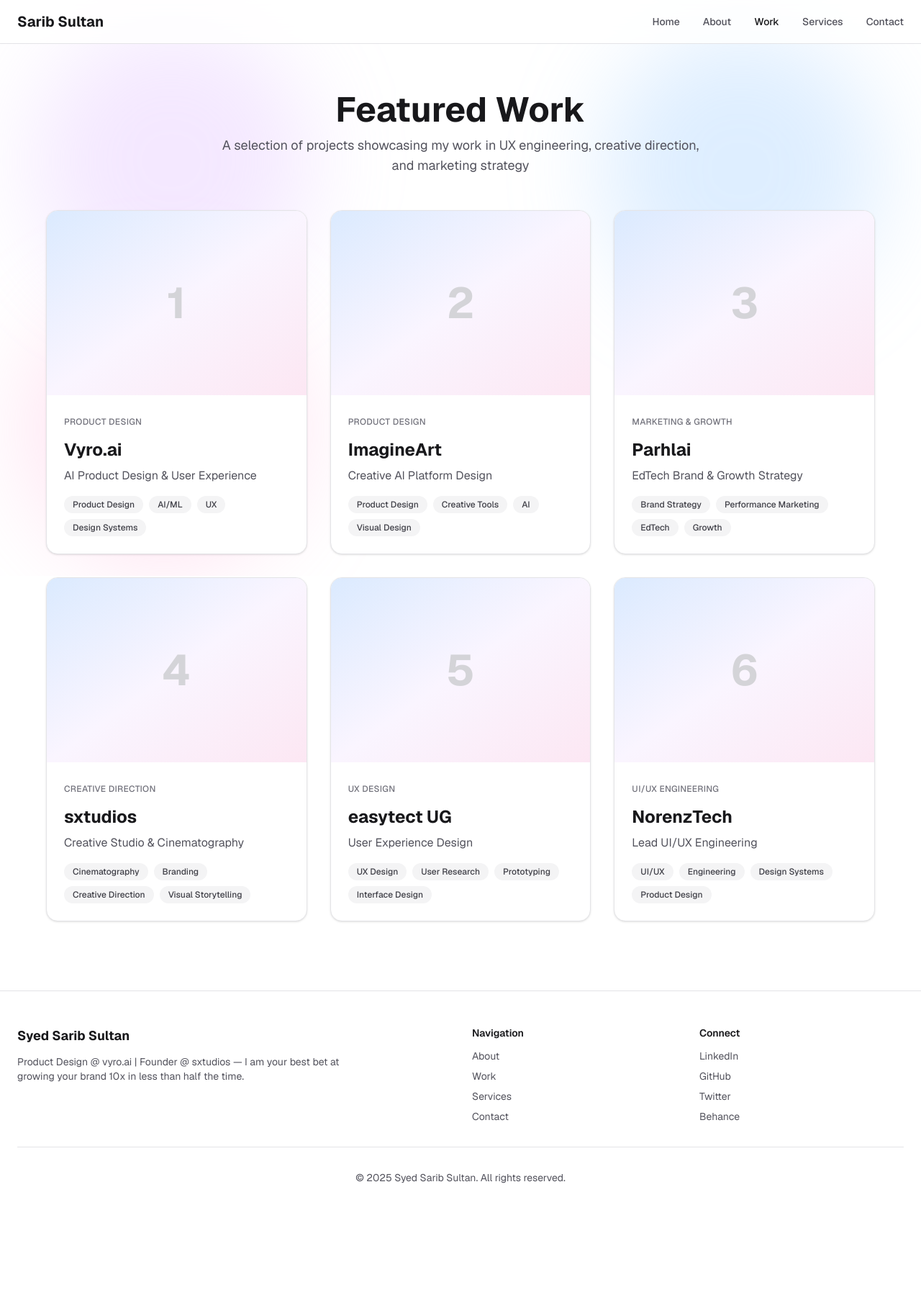
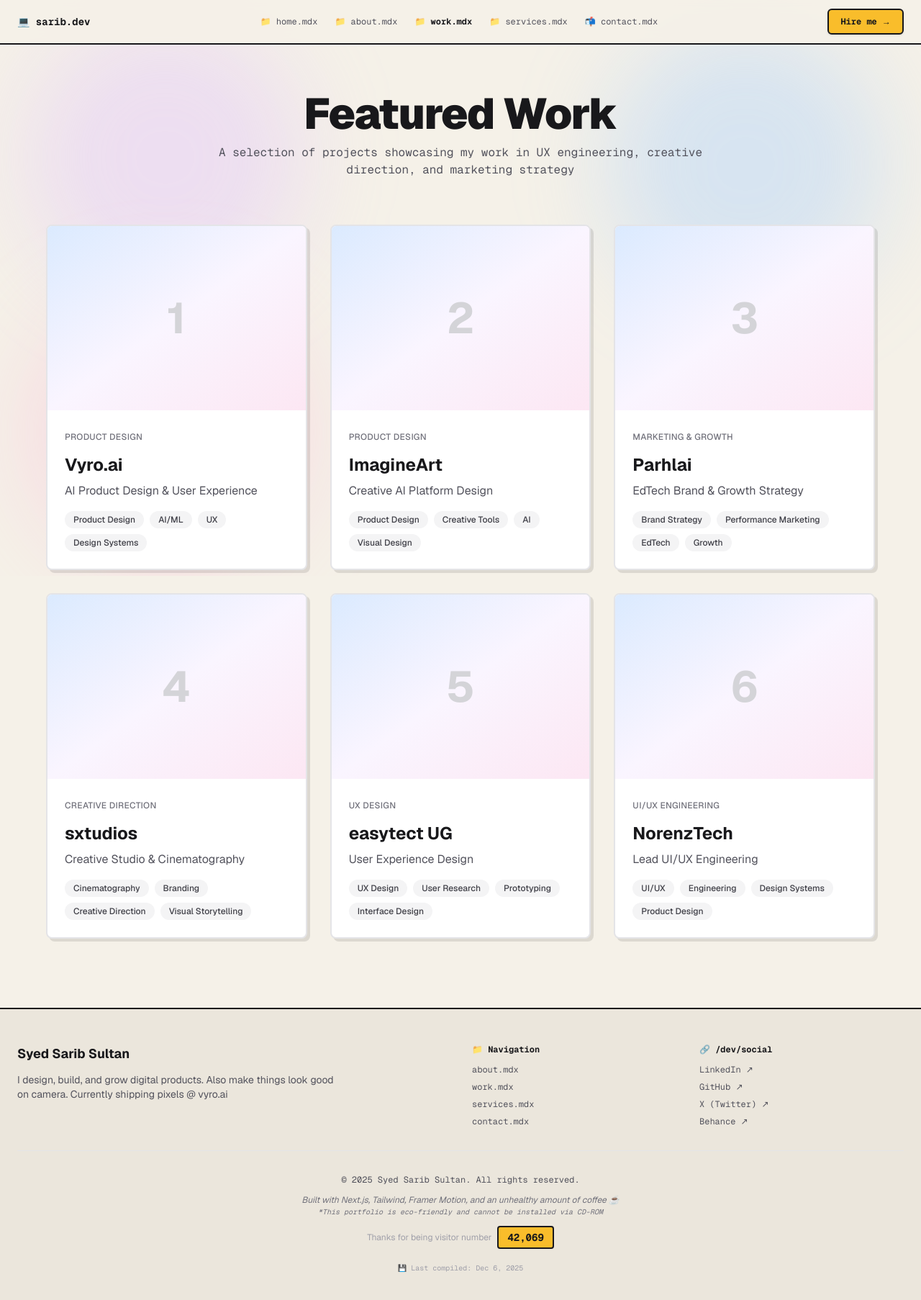
Before and after one commit to syedSaribsultan270/personal-portfolio, a Next.js app: page /work in a window 1280 px wide. Shown: the top 1806 px of the page at 72% size. Before the commit the page ends 1694 px from the top, so only its background shows below. Built offline with nearby package versions, Linux system fonts and the light colour scheme.

Commit message:
Update data.ts

```diff
--- a/app/globals.css
+++ b/app/globals.css
@@ -1,21 +1,32 @@
 @import "tailwindcss";
 
 :root {
-  --background: #ffffff;
-  --foreground: #171717;
+  --background: #F5F1E8;
+  --background-secondary: #EBE6DC;
+  --foreground: #1d1d1d;
+  --accent: #F9BD2B;
+  --accent-hover: #f5b01a;
+  --accent-blue: #1d4ed8;
+  --accent-red: #dc2626;
 }
 
 @theme inline {
   --color-background: var(--background);
+  --color-background-secondary: var(--background-secondary);
   --color-foreground: var(--foreground);
+  --color-accent: var(--accent);
+  --color-accent-hover: var(--accent-hover);
   --font-sans: var(--font-geist-sans);
   --font-mono: var(--font-geist-mono);
 }
 
 @media (prefers-color-scheme: dark) {
   :root {
-    --background: #0a0a0a;
+    --background: #1a1a1a;
+    --background-secondary: #252525;
     --foreground: #ededed;
+    --accent: #F9BD2B;
+    --accent-hover: #ffca3a;
   }
 }
 
@@ -28,6 +39,17 @@
   color: var(--foreground);
   font-family: var(--font-geist-sans), system-ui, -apple-system, sans-serif;
   overflow-x: hidden;
+}
+
+/* PostHog-inspired retro aesthetic */
+.retro-border {
+  border: 2px solid #000;
+  box-shadow: 4px 4px 0 rgba(0, 0, 0, 0.1);
+}
+
+.retro-border:hover {
+  box-shadow: 6px 6px 0 rgba(0, 0, 0, 0.15);
+  transform: translate(-2px, -2px);
 }
 
 /* Custom scrollbar */
@@ -57,8 +79,29 @@
 /* Smooth transitions */
 @media (prefers-reduced-motion: no-preference) {
   * {
-    transition-property: color, background-color, border-color;
+    transition-property: color, background-color, border-color, transform;
     transition-timing-function: cubic-bezier(0.4, 0, 0.2, 1);
     transition-duration: 150ms;
   }
 }
+
+/* PostHog-inspired utilities */
+.text-accent {
+  color: var(--accent);
+}
+
+.bg-accent {
+  background-color: var(--accent);
+}
+
+.border-accent {
+  border-color: var(--accent);
+}
+
+.hover-lift {
+  transition: transform 0.2s ease-in-out;
+}
+
+.hover-lift:hover {
+  transform: translateY(-4px);
+}
--- a/app/layout.tsx
+++ b/app/layout.tsx
@@ -34,7 +34,7 @@
   return (
     <html lang="en" className="scroll-smooth">
       <body
-        className={`${geistSans.variable} ${geistMono.variable} antialiased bg-white dark:bg-zinc-950 text-zinc-900 dark:text-zinc-100`}
+        className={`${geistSans.variable} ${geistMono.variable} antialiased bg-[#F5F1E8] dark:bg-[#1a1a1a] text-[#1d1d1d] dark:text-zinc-100`}
       >
         <Navbar />
         <main>{children}</main>
--- a/components/sections/Footer.tsx
+++ b/components/sections/Footer.tsx
@@ -5,7 +5,7 @@
   const currentYear = new Date().getFullYear()
 
   return (
-    <footer className="border-t border-zinc-200 dark:border-zinc-800 bg-white dark:bg-zinc-950">
+    <footer className="border-t-2 border-zinc-900 dark:border-zinc-700 bg-[#EBE6DC] dark:bg-[#252525]">
       <div className="max-w-7xl mx-auto px-6 py-12">
         <div className="grid grid-cols-1 md:grid-cols-4 gap-8 mb-8">
           <div className="md:col-span-2">
@@ -18,32 +18,45 @@
           </div>
 
           <div>
-            <h4 className="text-sm font-semibold mb-3 text-zinc-900 dark:text-zinc-100">
-              Navigation
+            <h4 className="font-mono text-xs font-bold mb-3 text-zinc-900 dark:text-zinc-100">
+              📁 Navigation
             </h4>
-            <ul className="space-y-2 text-sm text-zinc-600 dark:text-zinc-400">
-              <li><Link href="/about" className="hover:text-zinc-900 dark:hover:text-zinc-100 transition-colors">About</Link></li>
-              <li><Link href="/work" className="hover:text-zinc-900 dark:hover:text-zinc-100 transition-colors">Work</Link></li>
-              <li><Link href="/services" className="hover:text-zinc-900 dark:hover:text-zinc-100 transition-colors">Services</Link></li>
-              <li><Link href="/contact" className="hover:text-zinc-900 dark:hover:text-zinc-100 transition-colors">Contact</Link></li>
+            <ul className="space-y-2 font-mono text-xs text-zinc-600 dark:text-zinc-400">
+              <li><Link href="/about" className="hover:text-zinc-900 dark:hover:text-zinc-100 transition-colors">about.mdx</Link></li>
+              <li><Link href="/work" className="hover:text-zinc-900 dark:hover:text-zinc-100 transition-colors">work.mdx</Link></li>
+              <li><Link href="/services" className="hover:text-zinc-900 dark:hover:text-zinc-100 transition-colors">services.mdx</Link></li>
+              <li><Link href="/contact" className="hover:text-zinc-900 dark:hover:text-zinc-100 transition-colors">contact.mdx</Link></li>
             </ul>
           </div>
 
           <div>
-            <h4 className="text-sm font-semibold mb-3 text-zinc-900 dark:text-zinc-100">
-              Connect
+            <h4 className="font-mono text-xs font-bold mb-3 text-zinc-900 dark:text-zinc-100">
+              🔗 /dev/social
             </h4>
-            <ul className="space-y-2 text-sm text-zinc-600 dark:text-zinc-400">
-              <li><a href={personalInfo.social.linkedin} target="_blank" rel="noopener noreferrer" className="hover:text-zinc-900 dark:hover:text-zinc-100 transition-colors">LinkedIn</a></li>
-              <li><a href={personalInfo.social.github} target="_blank" rel="noopener noreferrer" className="hover:text-zinc-900 dark:hover:text-zinc-100 transition-colors">GitHub</a></li>
-              <li><a href={personalInfo.social.twitter} target="_blank" rel="noopener noreferrer" className="hover:text-zinc-900 dark:hover:text-zinc-100 transition-colors">Twitter</a></li>
-              <li><a href={personalInfo.social.behance} target="_blank" rel="noopener noreferrer" className="hover:text-zinc-900 dark:hover:text-zinc-100 transition-colors">Behance</a></li>
+            <ul className="space-y-2 font-mono text-xs text-zinc-600 dark:text-zinc-400">
+              <li><a href={personalInfo.social.linkedin} target="_blank" rel="noopener noreferrer" className="hover:text-zinc-900 dark:hover:text-zinc-100 transition-colors">LinkedIn ↗</a></li>
+              <li><a href={personalInfo.social.github} target="_blank" rel="noopener noreferrer" className="hover:text-zinc-900 dark:hover:text-zinc-100 transition-colors">GitHub ↗</a></li>
+              <li><a href={personalInfo.social.twitter} target="_blank" rel="noopener noreferrer" className="hover:text-zinc-900 dark:hover:text-zinc-100 transition-colors">X (Twitter) ↗</a></li>
+              <li><a href={personalInfo.social.behance} target="_blank" rel="noopener noreferrer" className="hover:text-zinc-900 dark:hover:text-zinc-100 transition-colors">Behance ↗</a></li>
             </ul>
           </div>
         </div>
 
-        <div className="pt-8 border-t border-zinc-200 dark:border-zinc-800 text-center text-sm text-zinc-600 dark:text-zinc-400">
-          <p>© {currentYear} {personalInfo.name}. All rights reserved.</p>
+        <div className="pt-8 border-t border-zinc-200 dark:border-zinc-800">
+          <div className="text-center text-sm text-zinc-600 dark:text-zinc-400 space-y-3">
+            <p className="font-mono text-xs">© {currentYear} {personalInfo.name}. All rights reserved.</p>
+            <p className="text-xs italic text-zinc-500 dark:text-zinc-500">
+              Built with Next.js, Tailwind, Framer Motion, and an unhealthy amount of coffee ☕<br/>
+              <span className="font-mono text-[10px]">*This portfolio is eco-friendly and cannot be installed via CD-ROM</span>
+            </p>
+            <div className="flex items-center justify-center gap-2 text-xs">
+              <span className="text-zinc-400 dark:text-zinc-600">Thanks for being visitor number</span>
+              <span className="font-mono bg-[#F9BD2B] text-zinc-900 px-3 py-1 rounded font-bold border-2 border-zinc-900 text-sm">42,069</span>
+            </div>
+            <p className="font-mono text-[10px] text-zinc-400 dark:text-zinc-600 pt-2">
+              💾 Last compiled: {new Date().toLocaleDateString('en-US', { month: 'short', day: 'numeric', year: 'numeric' })}
+            </p>
+          </div>
         </div>
       </div>
     </footer>
--- a/components/sections/Hero.tsx
+++ b/components/sections/Hero.tsx
@@ -8,7 +8,14 @@
 
 export function Hero() {
   return (
-    <section className="min-h-screen flex items-center justify-center px-6 pt-20 pb-12">
+    <section className="min-h-screen flex items-center justify-center px-6 pt-20 pb-12 relative">
+      <div className="absolute top-24 left-8 font-mono text-xs text-zinc-400 hidden lg:block">
+        <div className="space-y-1">
+          <div>💾 portfolio.exe</div>
+          <div>📊 Loading assets...</div>
+          <div className="text-green-600">✓ System ready</div>
+        </div>
+      </div>
       <div className="max-w-5xl w-full">
         <motion.div
           initial={{ opacity: 0, y: 20 }}
@@ -22,33 +29,42 @@
             transition={{ delay: 0.2, type: "spring", stiffness: 200 }}
             className="inline-block mb-6"
           >
-            <Image
-              src="/profile.jpg"
-              alt={personalInfo.name}
-              width={128}
-              height={128}
-              className="rounded-full shadow-lg object-cover"
-              priority
-            />
+            <div className="relative">
+              <Image
+                src="/profile.jpg"
+                alt={personalInfo.name}
+                width={140}
+                height={140}
+                className="rounded-xl border-4 border-zinc-900 shadow-[8px_8px_0_rgba(0,0,0,0.1)] object-cover"
+                priority
+              />
+              <div className="absolute -bottom-2 -right-2 bg-[#F9BD2B] border-2 border-zinc-900 px-2 py-1 text-xs font-mono font-bold rounded transform rotate-3">
+                ONLINE
+              </div>
+            </div>
           </motion.div>
 
           <motion.h1
             initial={{ opacity: 0, y: 20 }}
             animate={{ opacity: 1, y: 0 }}
             transition={{ delay: 0.3, duration: 0.5 }}
-            className="text-5xl md:text-7xl lg:text-8xl font-bold text-zinc-900 dark:text-zinc-100 tracking-tight"
+            className="text-6xl md:text-8xl lg:text-9xl font-black text-zinc-900 dark:text-zinc-100 tracking-tighter leading-none"
           >
             {personalInfo.name}
           </motion.h1>
 
-          <motion.p
+          <motion.div
             initial={{ opacity: 0, y: 20 }}
             animate={{ opacity: 1, y: 0 }}
             transition={{ delay: 0.4, duration: 0.5 }}
-            className="text-xl md:text-2xl text-zinc-600 dark:text-zinc-400 font-medium"
+            className="text-xl md:text-3xl font-bold"
           >
-            UX Engineer • Creative Director • Head of Marketing
-          </motion.p>
+            <span className="text-zinc-900 dark:text-zinc-100">UX Engineer</span>
+            <span className="text-zinc-400 dark:text-zinc-600 mx-2">•</span>
+            <span className="text-zinc-900 dark:text-zinc-100">Creative Director</span>
+            <span className="text-zinc-400 dark:text-zinc-600 mx-2">•</span>
+            <span className="bg-gradient-to-r from-yellow-400 to-orange-500 bg-clip-text text-transparent">Head of Marketing</span>
+          </motion.div>
 
           <motion.p
             initial={{ opacity: 0, y: 20 }}
@@ -65,12 +81,29 @@
             transition={{ delay: 0.6, duration: 0.5 }}
             className="flex flex-col sm:flex-row gap-4 justify-center pt-4"
           >
-            <Button asChild size="lg" className="hover:scale-105 transition-transform">
-              <Link href="/work">View My Work</Link>
+            <Button asChild size="lg" className="bg-[#F9BD2B] hover:bg-[#f5b01a] text-zinc-900 font-bold hover:scale-105 transition-all shadow-lg hover:shadow-xl">
+              <Link href="/work">👀 View My Work</Link>
             </Button>
-            <Button asChild size="lg" variant="outline" className="hover:scale-105 transition-transform">
-              <Link href="/contact">Contact Me</Link>
+            <Button asChild size="lg" variant="outline" className="border-2 border-zinc-900 dark:border-zinc-100 hover:scale-105 transition-all hover:bg-zinc-900 hover:text-white dark:hover:bg-zinc-100 dark:hover:text-zinc-900">
+              <Link href="/contact">💬 Let's Talk</Link>
             </Button>
+          </motion.div>
+
+          {/* PostHog-style tech stack */}
+          <motion.div
+            initial={{ opacity: 0 }}
+            animate={{ opacity: 1 }}
+            transition={{ delay: 0.8, duration: 0.5 }}
+            className="pt-12 mt-12 border-t-2 border-zinc-300 dark:border-zinc-700"
+          >
+            <p className="font-mono text-xs text-zinc-500 dark:text-zinc-500 mb-4">$ cat tech-stack.txt</p>
+            <div className="flex flex-wrap justify-center gap-3 max-w-2xl mx-auto">
+              {['Next.js', 'React', 'TypeScript', 'Figma', 'Tailwind', 'Framer'].map((tech) => (
+                <span key={tech} className="font-mono text-xs px-3 py-1.5 bg-white dark:bg-zinc-800 border-2 border-zinc-900 dark:border-zinc-700 rounded hover:translate-x-[-2px] hover:translate-y-[-2px] hover:shadow-[4px_4px_0_rgba(0,0,0,0.1)] transition-all">
+                  {tech}
+                </span>
+              ))}
+            </div>
           </motion.div>
         </motion.div>
       </div>
--- a/components/sections/Navbar.tsx
+++ b/components/sections/Navbar.tsx
@@ -6,11 +6,11 @@
 import { cn } from "@/lib/utils"
 
 const navItems = [
-  { name: "Home", path: "/" },
-  { name: "About", path: "/about" },
-  { name: "Work", path: "/work" },
-  { name: "Services", path: "/services" },
-  { name: "Contact", path: "/contact" },
+  { name: "📁 home.mdx", path: "/", icon: "📁" },
+  { name: "📁 about.mdx", path: "/about", icon: "📁" },
+  { name: "📁 work.mdx", path: "/work", icon: "📁" },
+  { name: "📁 services.mdx", path: "/services", icon: "📁" },
+  { name: "📬 contact.mdx", path: "/contact", icon: "📬" },
 ]
 
 export function Navbar() {
@@ -20,30 +20,37 @@
     <motion.nav
       initial={{ y: -100 }}
       animate={{ y: 0 }}
-      className="fixed top-0 left-0 right-0 z-50 bg-white/80 backdrop-blur-md border-b border-zinc-200 dark:bg-zinc-950/80 dark:border-zinc-800"
+      className="fixed top-0 left-0 right-0 z-50 bg-[#F5F1E8]/95 backdrop-blur-sm border-b-2 border-zinc-900 dark:bg-[#1a1a1a]/95 dark:border-zinc-700"
     >
-      <div className="max-w-7xl mx-auto px-6 py-4">
+      <div className="max-w-7xl mx-auto px-6 py-3">
         <div className="flex items-center justify-between">
-          <Link href="/" className="text-xl font-bold text-zinc-900 dark:text-zinc-100">
-            Sarib Sultan
+          <Link href="/" className="font-mono text-sm font-bold text-zinc-900 dark:text-zinc-100 hover:text-[#F9BD2B] transition-colors">
+            💻 sarib.dev
           </Link>
 
-          <div className="hidden md:flex items-center gap-8">
+          <div className="hidden md:flex items-center gap-6">
             {navItems.map((item) => (
               <Link
                 key={item.path}
                 href={item.path}
                 className={cn(
-                  "text-sm font-medium transition-colors hover:text-zinc-900 dark:hover:text-zinc-100",
+                  "font-mono text-xs transition-all hover:scale-105",
                   pathname === item.path
-                    ? "text-zinc-900 dark:text-zinc-100"
-                    : "text-zinc-600 dark:text-zinc-400"
+                    ? "text-zinc-900 dark:text-zinc-100 font-bold"
+                    : "text-zinc-600 dark:text-zinc-400 hover:text-zinc-900 dark:hover:text-zinc-100"
                 )}
               >
                 {item.name}
               </Link>
             ))}
           </div>
+
+          <Link
+            href="/contact"
+            className="hidden md:block px-4 py-2 bg-[#F9BD2B] hover:bg-[#f5b01a] text-zinc-900 font-mono text-xs font-bold rounded-md transition-all hover:scale-105 shadow-sm border-2 border-zinc-900"
+          >
+            Hire me →
+          </Link>
 
           <div className="md:hidden">
             <button className="text-zinc-600 dark:text-zinc-400">
--- a/components/sections/SectionHeading.tsx
+++ b/components/sections/SectionHeading.tsx
@@ -9,12 +9,12 @@
 
 export function SectionHeading({ children, subtitle, className }: SectionHeadingProps) {
   return (
-    <div className={cn("text-center space-y-3 mb-12", className)}>
-      <h2 className="text-4xl md:text-5xl font-bold text-zinc-900 dark:text-zinc-100">
+    <div className={cn("text-center space-y-3 mb-16", className)}>
+      <h2 className="text-4xl md:text-6xl font-black text-zinc-900 dark:text-zinc-100 tracking-tight">
         {children}
       </h2>
       {subtitle && (
-        <p className="text-lg text-zinc-600 dark:text-zinc-400 max-w-2xl mx-auto">
+        <p className="font-mono text-sm md:text-base text-zinc-600 dark:text-zinc-400 max-w-2xl mx-auto">
           {subtitle}
         </p>
       )}
--- a/components/ui/button.tsx
+++ b/components/ui/button.tsx
@@ -5,21 +5,21 @@
 import { cn } from "@/lib/utils"
 
 const buttonVariants = cva(
-  "inline-flex items-center justify-center gap-2 whitespace-nowrap rounded-full text-sm font-medium transition-all focus-visible:outline-none focus-visible:ring-2 focus-visible:ring-offset-2 disabled:pointer-events-none disabled:opacity-50",
+  "inline-flex items-center justify-center gap-2 whitespace-nowrap rounded-lg text-sm font-bold transition-all focus-visible:outline-none focus-visible:ring-2 focus-visible:ring-offset-2 disabled:pointer-events-none disabled:opacity-50 hover:scale-[1.02] active:scale-[0.98]",
   {
     variants: {
       variant: {
         default:
-          "bg-zinc-900 text-zinc-50 hover:bg-zinc-800 dark:bg-zinc-50 dark:text-zinc-900 dark:hover:bg-zinc-200",
+          "bg-zinc-900 text-zinc-50 hover:bg-zinc-800 dark:bg-zinc-50 dark:text-zinc-900 dark:hover:bg-zinc-200 shadow-sm hover:shadow-md",
         outline:
-          "border-2 border-zinc-900 bg-transparent hover:bg-zinc-100 dark:border-zinc-50 dark:hover:bg-zinc-800",
+          "border-2 border-zinc-900 bg-transparent hover:bg-zinc-900 hover:text-white dark:border-zinc-50 dark:hover:bg-zinc-50 dark:hover:text-zinc-900",
         ghost: "hover:bg-zinc-100 dark:hover:bg-zinc-800",
         link: "text-zinc-900 underline-offset-4 hover:underline dark:text-zinc-50",
       },
       size: {
         default: "h-12 px-6 py-3",
-        sm: "h-9 px-4",
-        lg: "h-14 px-8",
+        sm: "h-9 px-4 text-xs",
+        lg: "h-14 px-8 text-base",
         icon: "h-10 w-10",
       },
     },
--- a/components/ui/card.tsx
+++ b/components/ui/card.tsx
@@ -9,7 +9,7 @@
   <div
     ref={ref}
     className={cn(
-      "rounded-2xl border border-zinc-200 bg-white shadow-sm dark:border-zinc-800 dark:bg-zinc-900",
+      "rounded-lg border-2 border-zinc-900 bg-white dark:bg-zinc-800 shadow-[4px_4px_0_rgba(0,0,0,0.1)] hover:shadow-[6px_6px_0_rgba(0,0,0,0.15)] hover:translate-x-[-2px] hover:translate-y-[-2px] transition-all duration-200 dark:border-zinc-700",
       className
     )}
     {...props}
--- a/lib/data.ts
+++ b/lib/data.ts
@@ -6,8 +6,8 @@
     "Founder",
     "UX Engineer"
   ],
-  tagline: "Product Design @ vyro.ai | Founder @ sxtudios — I am your best bet at growing your brand 10x in less than half the time.",
-  about: "I'm a product designer, but also a cinematographer. I'm a computer science student, but also a business and finance enthusiast. I believe building a great foundation is crucial to the success of anything. I'm a fast learner, an insanely quick and unbiased thinker, and resilient. I'm Sarib, founder of @sxtudios—your greatest asset in documenting dreams and imagination for the world to see.",
+  tagline: "I design, build, and grow digital products. Also make things look good on camera. Currently shipping pixels @ vyro.ai",
+  about: "I'm a product designer who codes, a cinematographer who thinks in systems, and a CS student who gets excited about brand strategy. I believe in building strong foundations—whether it's a design system, a business model, or a git workflow. Fast learner. Quick thinker. Decent at using semi-colons. Founded @sxtudios to document dreams and make the internet slightly more beautiful.",
   email: "sadakhan2002@gmail.com",
   phone: "+92 333 5788859",
   location: "Islamabad, Pakistan",
```
Also changed, not shown: app/page.tsx (+38 -24 lines).
